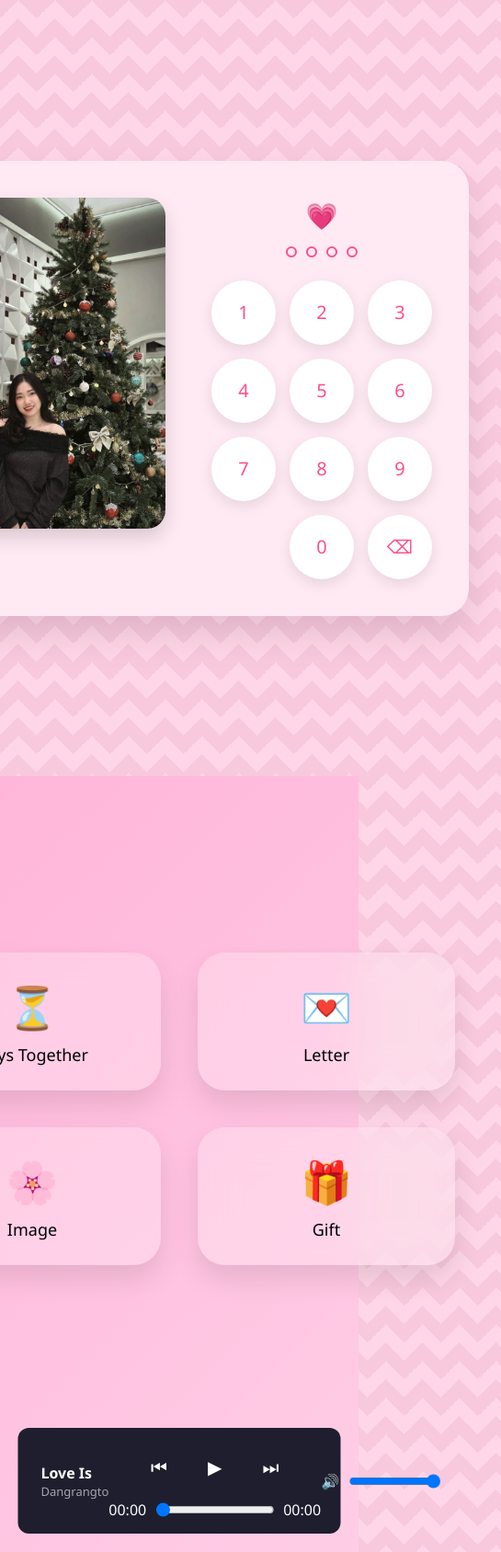
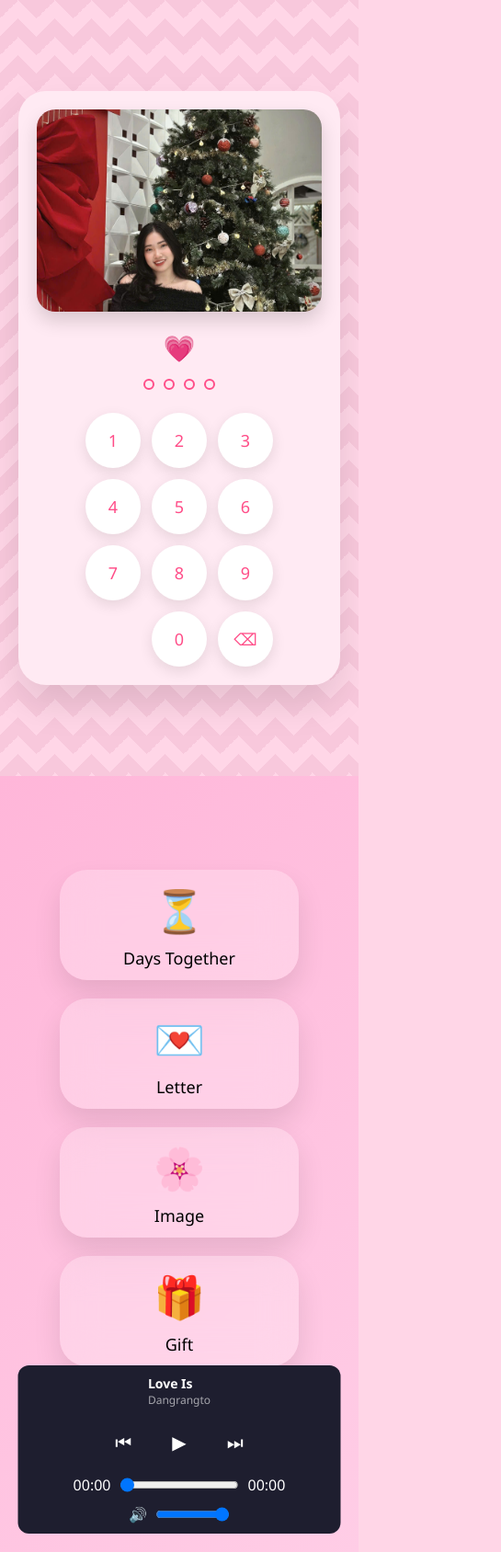
Before and after one commit to tranhoa2602/8-3, a plain HTML site: page index.html in a window 390 px wide. Shown: the whole page at 92% size, 545 px wide, since content can reach past the window. Drawn offline with nearby package versions, Linux system fonts and the light colour scheme.

Commit message:
update file

```diff
--- a/style.css
+++ b/style.css
@@ -538,3 +538,115 @@ body {
     );
   pointer-events: none;
 }
+
+/* =========================
+   MOBILE RESPONSIVE
+========================= */
+
+@media (max-width: 768px) {
+  body {
+    padding: 15px;
+  }
+
+  /* LOCK SCREEN */
+  .lock-box {
+    flex-direction: column;
+    padding: 20px;
+    gap: 20px;
+    width: 100%;
+    max-width: 350px;
+  }
+
+  .lock-box img {
+    width: 100%;
+    height: 220px;
+  }
+
+  .keypad {
+    grid-template-columns: repeat(3, 60px);
+    gap: 12px;
+  }
+
+  .key {
+    width: 60px;
+    height: 60px;
+    font-size: 18px;
+  }
+
+  /* MENU */
+  .menu-grid {
+    grid-template-columns: 1fr;
+    grid-template-rows: auto;
+    gap: 20px;
+    margin-bottom: 100px;
+  }
+
+  .card {
+    width: 260px;
+    height: 120px;
+  }
+
+  /* MUSIC PLAYER */
+  .music-player {
+    flex-direction: column;
+    gap: 10px;
+    padding: 10px;
+  }
+
+  .music-left img {
+    width: 45px;
+    height: 45px;
+  }
+
+  .music-title {
+    font-size: 14px;
+  }
+
+  .music-sub {
+    font-size: 12px;
+  }
+
+  #volumeBar {
+    width: 80px;
+  }
+
+  /* POPUP */
+  .popup-card {
+    width: 90%;
+    padding: 20px;
+  }
+
+  /* LETTER */
+  #letterPopup .popup-card {
+    width: 90%;
+    padding: 25px;
+  }
+
+  #letterText {
+    font-size: 18px;
+  }
+
+  /* IMAGE GALLERY */
+  .image-card {
+    width: 95%;
+  }
+
+  .carousel img {
+    width: 90px;
+    height: 60px;
+  }
+
+  .preview img {
+    max-height: 250px;
+  }
+
+  /* GIFT */
+  .gift-card {
+    width: 95%;
+    height: 420px;
+  }
+
+  #flowerCanvas {
+    height: 250px;
+  }
+}
```
